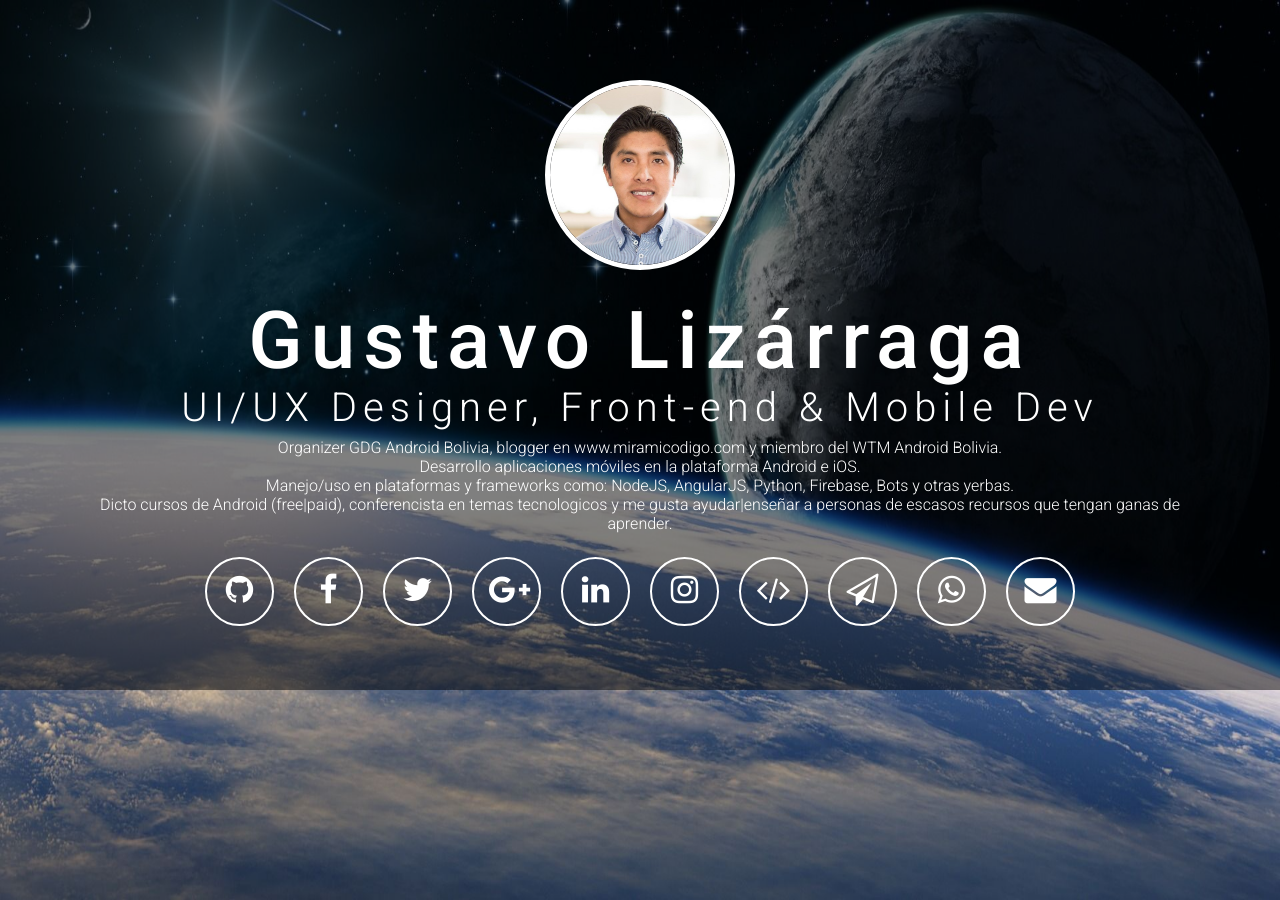
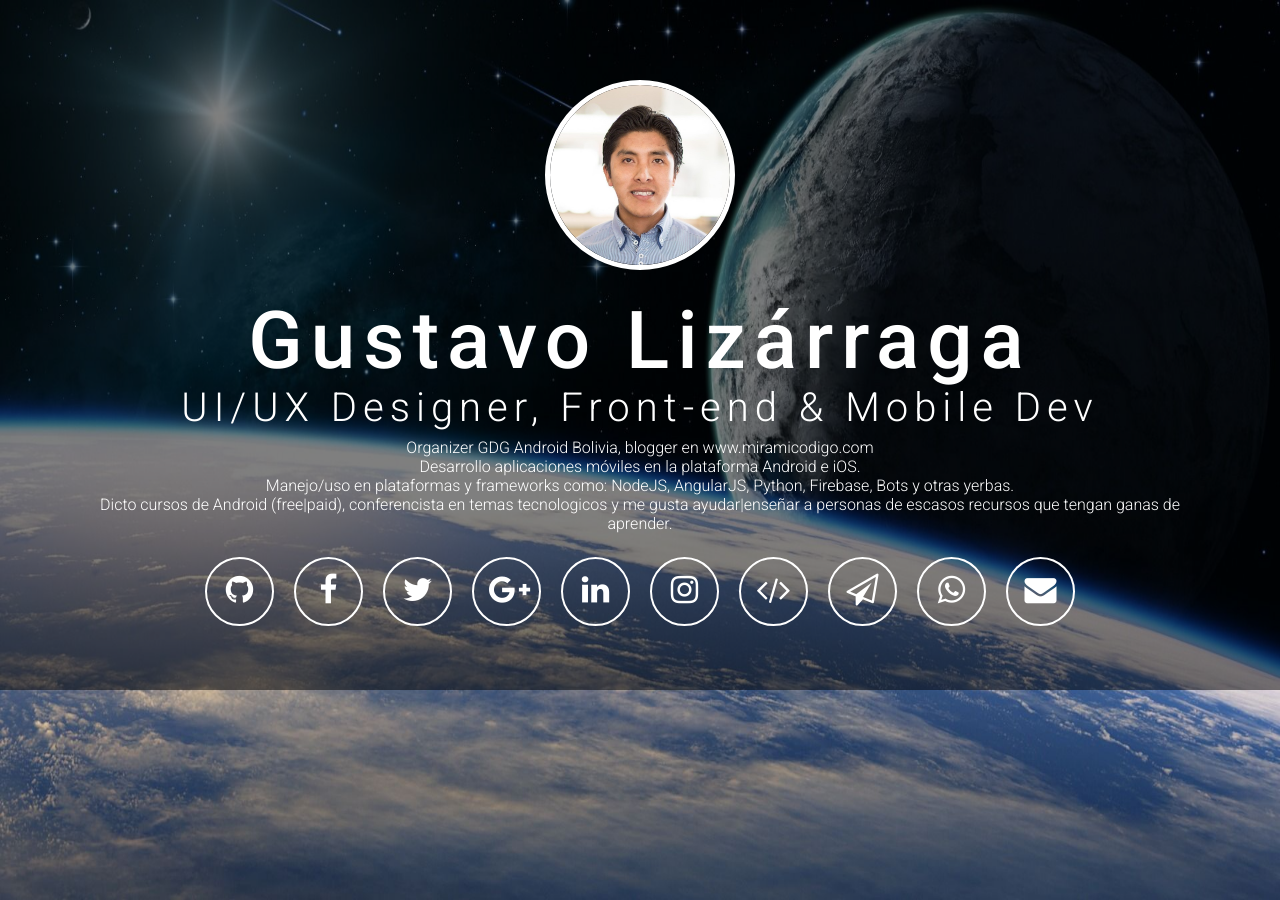
Before and after one commit to lizarragadev/gusn8.github.io, a Jekyll site: the page built from index.html, in a window 1280 px wide. Built offline with Jekyll 4.4.1, drawn with Linux system fonts in a browser that asks for light colours; nearby versions of some CDN libraries.

Commit message:
Cambio desc

```diff
--- a/_config.yml
+++ b/_config.yml
@@ -2,7 +2,7 @@
 title: Gustavo Lizárraga
 name: Gustavo Lizárraga
 description: "UI/UX Designer, Front-end & Mobile Dev"
-biography-1: "Organizer GDG Android Bolivia, blogger en www.miramicodigo.com y miembro del WTM Android Bolivia."
+biography-1: "Organizer GDG Android Bolivia, blogger en www.miramicodigo.com"
 biography-2: "Desarrollo aplicaciones móviles en la plataforma Android e iOS."
 biography-3: "Manejo/uso en plataformas y frameworks como: NodeJS, AngularJS, Python, Firebase, Bots y otras yerbas."
 biography-4: "Dicto cursos de Android (free|paid), conferencista en temas tecnologicos y me gusta ayudar|enseñar a personas de escasos recursos que tengan ganas de aprender."
```
